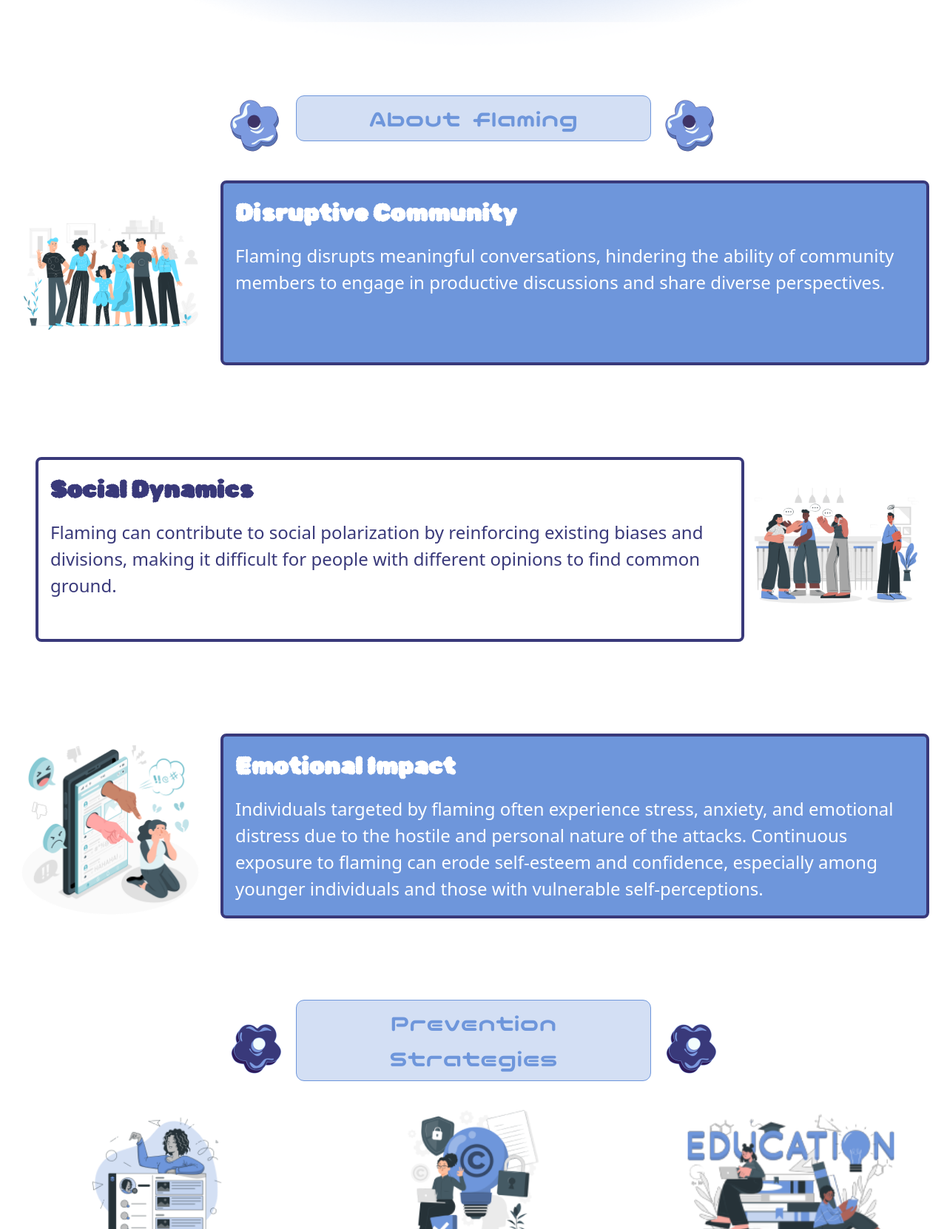
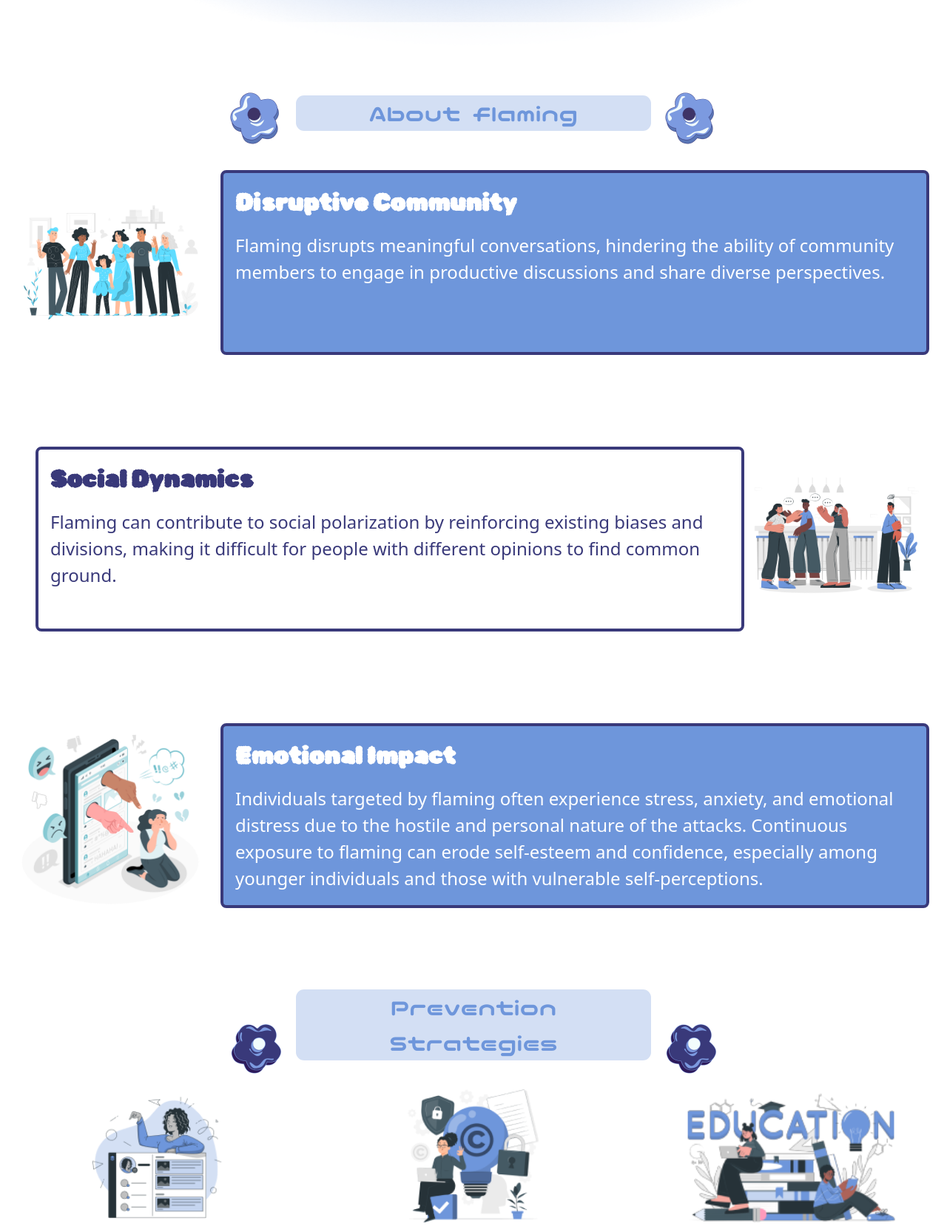
Before and after one commit to viqeey/newjeans.github.io, a plain HTML site: page index.html in a window 1280 px wide. Shown: the part 600-2262 px from the top of the page at 74% size. Drawn offline with nearby package versions, Linux system fonts and the light colour scheme.

Commit message:
Update index.html

```diff
--- a/index.html
+++ b/index.html
@@ -32,7 +32,7 @@
         <div class="d-flex justify-content-center align-items-center w-100">
             <div class="text-center w-75">
                 <img src="./images/flower.png" alt="flower">
-                <div class="btn bubbleLabels w-50 mx-auto fs-2" type="button">About flaming</div>
+                <div class="bubbleLabels w-50 mx-auto fs-2">About flaming</div>
                 <img src="./images/flower.png" alt="flower">
             </div>
         </div>
@@ -64,7 +64,7 @@
         <div class="d-flex justify-content-center align-items-center w-100">
             <div class="text-center w-75">
                 <img src="./images/flower2.png" alt="flower">
-                <div class="btn bubbleLabels w-50 mx-auto fs-2" type="button">Prevention Strategies</div>
+                <div class="bubbleLabels w-50 mx-auto fs-2">Prevention Strategies</div>
                 <img src="./images/flower2.png" alt="flower">
             </div>
         </div>
```
